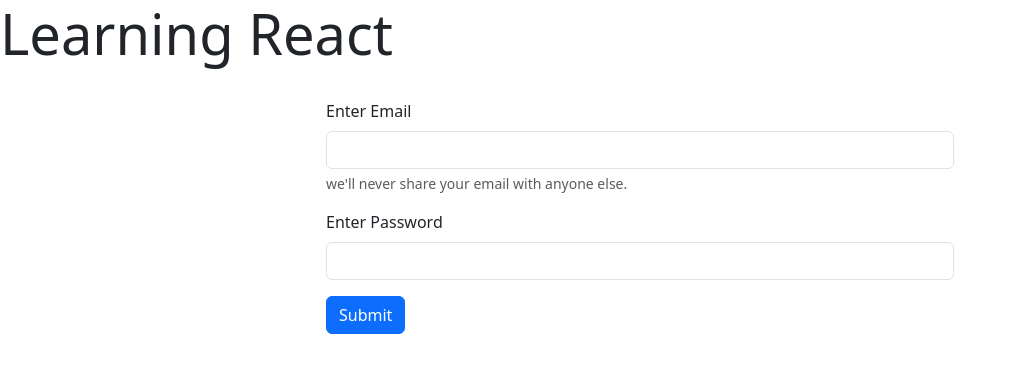
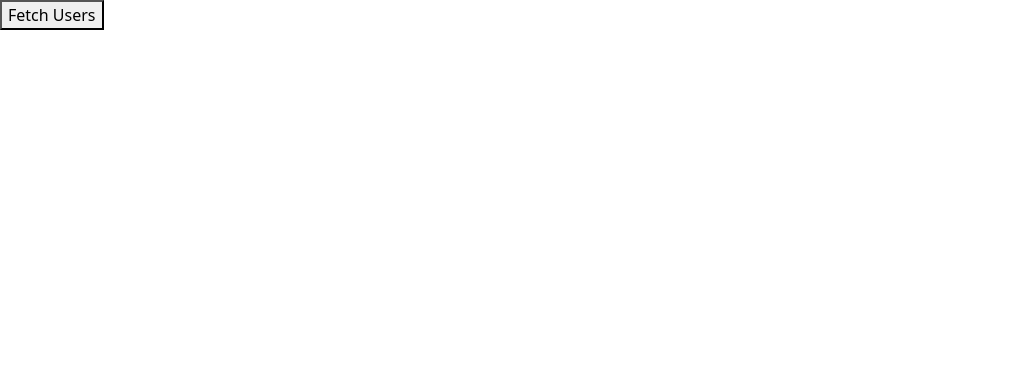
Before and after one commit to katsisaac50/reactbasic, a React (Create React App) app: page / in a window 1280 px wide. Shown: the top 372 px of the page, without its empty margins (0-1017 px from the left). Built offline with nearby package versions, Linux system fonts and the light colour scheme.

Commit message:
implement fetch to get data from an api

```diff
--- a/src/App.js
+++ b/src/App.js
@@ -3,44 +3,71 @@ import './App.css';
 import {useState} from 'react';
 
 function App() {
-const [email, setEmail] = useState('');
-const [password, setPassword] = useState('');
+  const [users, setUsers] = useState([]);
+  const [posts, setPosts] = useState('');
 
-const handleSubmit = (e) => {
-  e.preventDefault();
-  console.log(email, password);
+  const fetchUsersData = () => {
+    fetch('https://jsonplaceholder.typicode.com/users', {
+      method: 'GET',
+    })
+    .then(res => res.json())
+    .then(data => setUsers(data));
+  }
+  return(
+    <div className="Container">
+    {users.map((user) => (
+      <div className='col-md-6 offset-3' key={user.id}>
+      <h1 className='display-4 '>{user.name}</h1>
+      </div>
+
+    ))}
+    {console.log(users)}
+    <button onClick={fetchUsersData}>Fetch Users</button>
+    </div>
+  )
 }
 
-  return (
-    <div className="Container">
-     <h1 className='display-4 '>Learning React</h1>
-     <br/>
-     <div className='row'>
-     <div className='col-md-6 offset-3'>
-     <form onSubmit={handleSubmit}>
-     <div className='mb-3'>
-     <label className='form-label'>Enter Email</label>
-     <input autoComplete="email" value={email} onChange={(e) => setEmail(e.target.value)}
-     type="text" className='form-control'
-     />
-     <div className='form-text'>
-     we'll never share your email with anyone else.
-     </div>
-     </div>
+export default App
 
-     <div className='mb-3'>
-     <label className='form-label'>Enter Password</label>
-     <input autoComplete="current-password" value={password} onChange={(e) => setPassword(e.target.value)} type="password" className='form-control'/>
-     </div>
-     <button className='btn btn-primary'> Submit
-     </button>
-     </form>
-     </div>
-     </div>
+// function App() {
+// const [email, setEmail] = useState('');
+// const [password, setPassword] = useState('');
+
+// const handleSubmit = (e) => {
+//   e.preventDefault();
+//   console.log(email, password);
+// }
+
+//   return (
+//     <div className="Container">
+//      <h1 className='display-4 '>Learning React</h1>
+//      <br/>
+//      <div className='row'>
+//      <div className='col-md-6 offset-3'>
+//      <form onSubmit={handleSubmit}>
+//      <div className='mb-3'>
+//      <label className='form-label'>Enter Email</label>
+//      <input autoComplete="email" value={em ail} onChange={(e) => setEmail(e.target.value)}
+//      type="text" className='form-control'
+//      />
+//      <div className='form-text'>
+//      we'll never share your email with anyone else.
+//      </div>
+//      </div>
+
+//      <div className='mb-3'>
+//      <label className='form-label'>Enter Password</label>
+//      <input autoComplete="current-password" value={password} onChange={(e) => setPassword(e.target.value)} type="password" className='form-control'/>
+//      </div>
+//      <button className='btn btn-primary'> Submit
+//      </button>
+//      </form>
+//      </div>
+//      </div>
 
 
-    </div>
-  );
-}
+//     </div>
+//   );
+// }
 
-export default App;
+// export default App;
```
